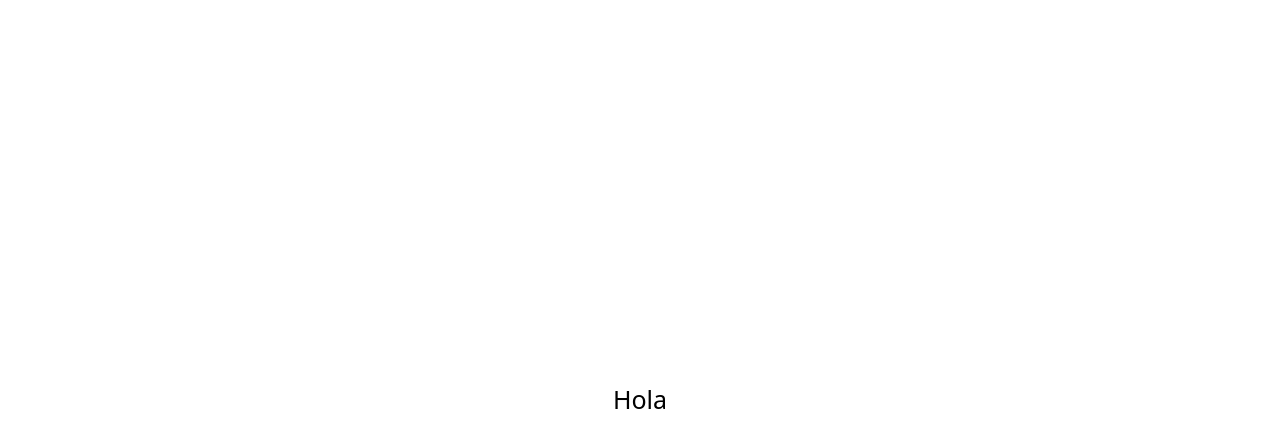
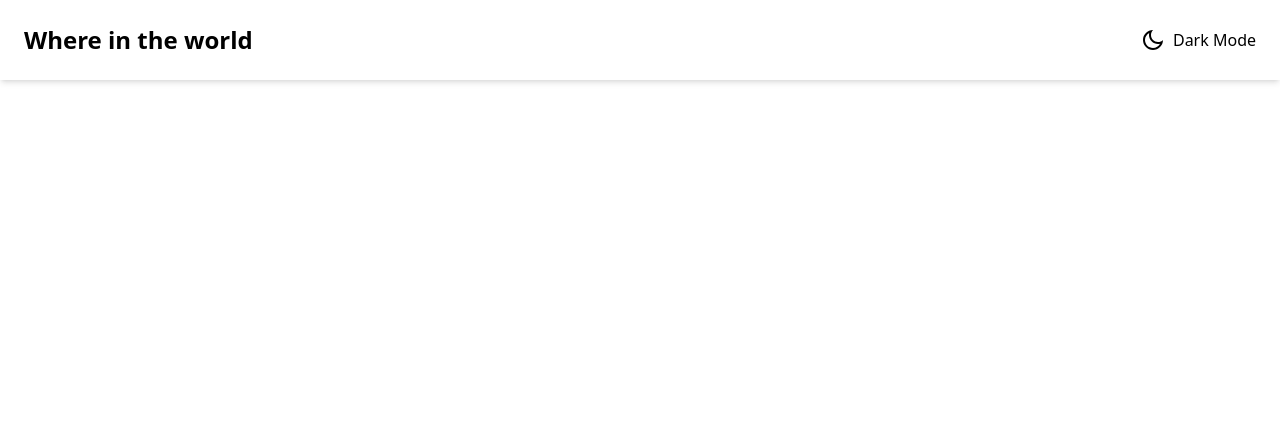
Before and after one commit to adanguerra1990/countries-app, a React (Vite) app: page / in a window 1280 px wide. Shown: the top 448 px of the page. Built offline with nearby package versions, Linux system fonts and the light colour scheme.

Commit message:
Componet Header

```diff
--- a/src/App.jsx
+++ b/src/App.jsx
@@ -6,7 +6,7 @@
   const [count, setCount] = useState(0)
 
   return (
-    <div className='h-screen flex justify-center items-center'>
+    <div>
       <Header />
     </div>
   )
--- a/src/components/Header.jsx
+++ b/src/components/Header.jsx
@@ -1,10 +1,14 @@
-import React from 'react'
+import { RiMoonLine } from "@remixicon/react"
 
 const Header = () => {
   return (
-    <div className='flex justify-center items-center'>
-      <h1 className='text-[25px]'>Hola</h1>
-    </div>
+    <header className='p-6  bg-neutral-white shadow-md flex justify-between items-center'>
+      <h1 className="md:text-2xl font-bold">Where in the world</h1>
+      <button className="flex items-center space-x-2">
+        <RiMoonLine/>
+        <span>Dark Mode</span>
+      </button>
+    </header>
   )
 }
 
```
